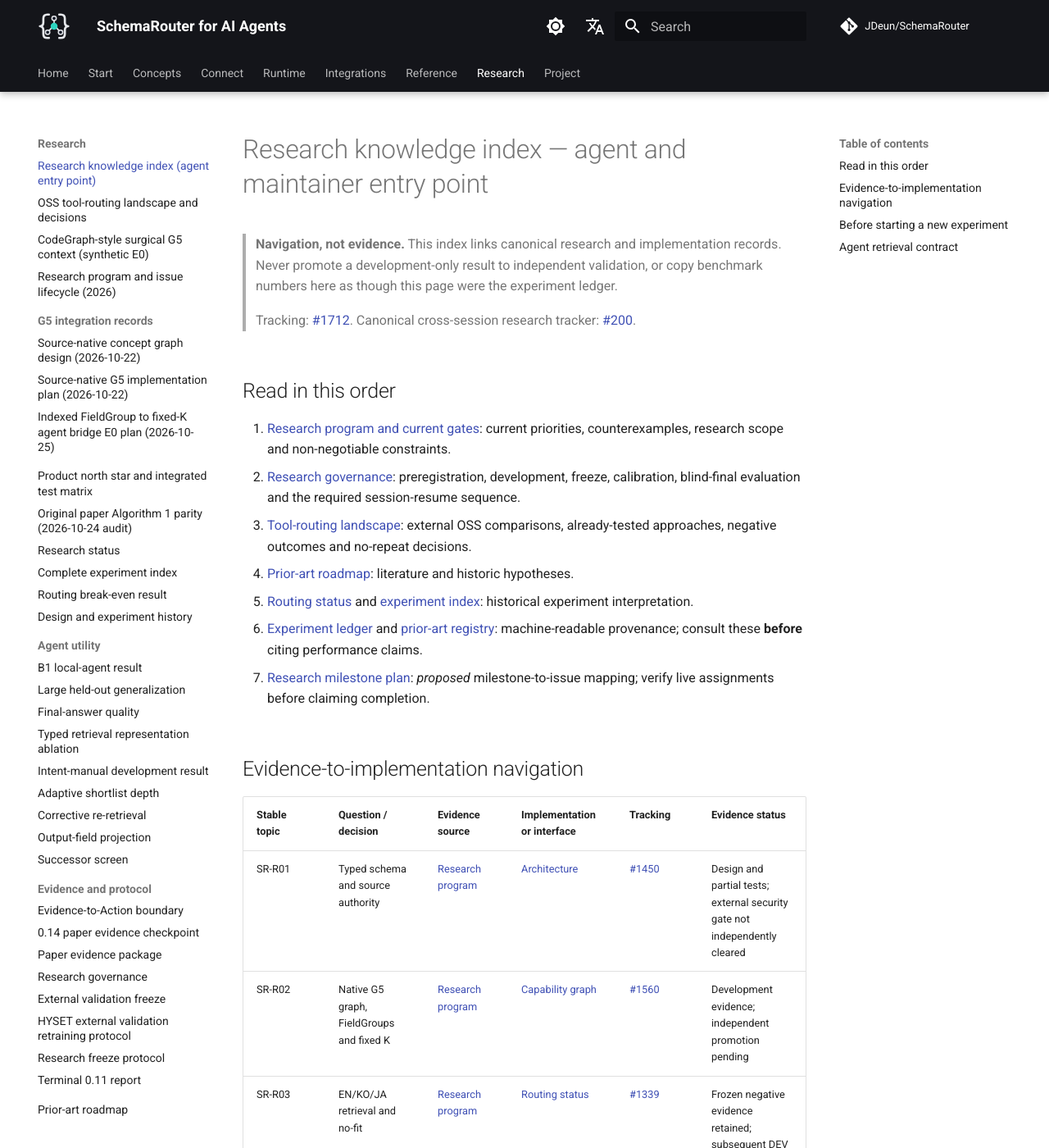
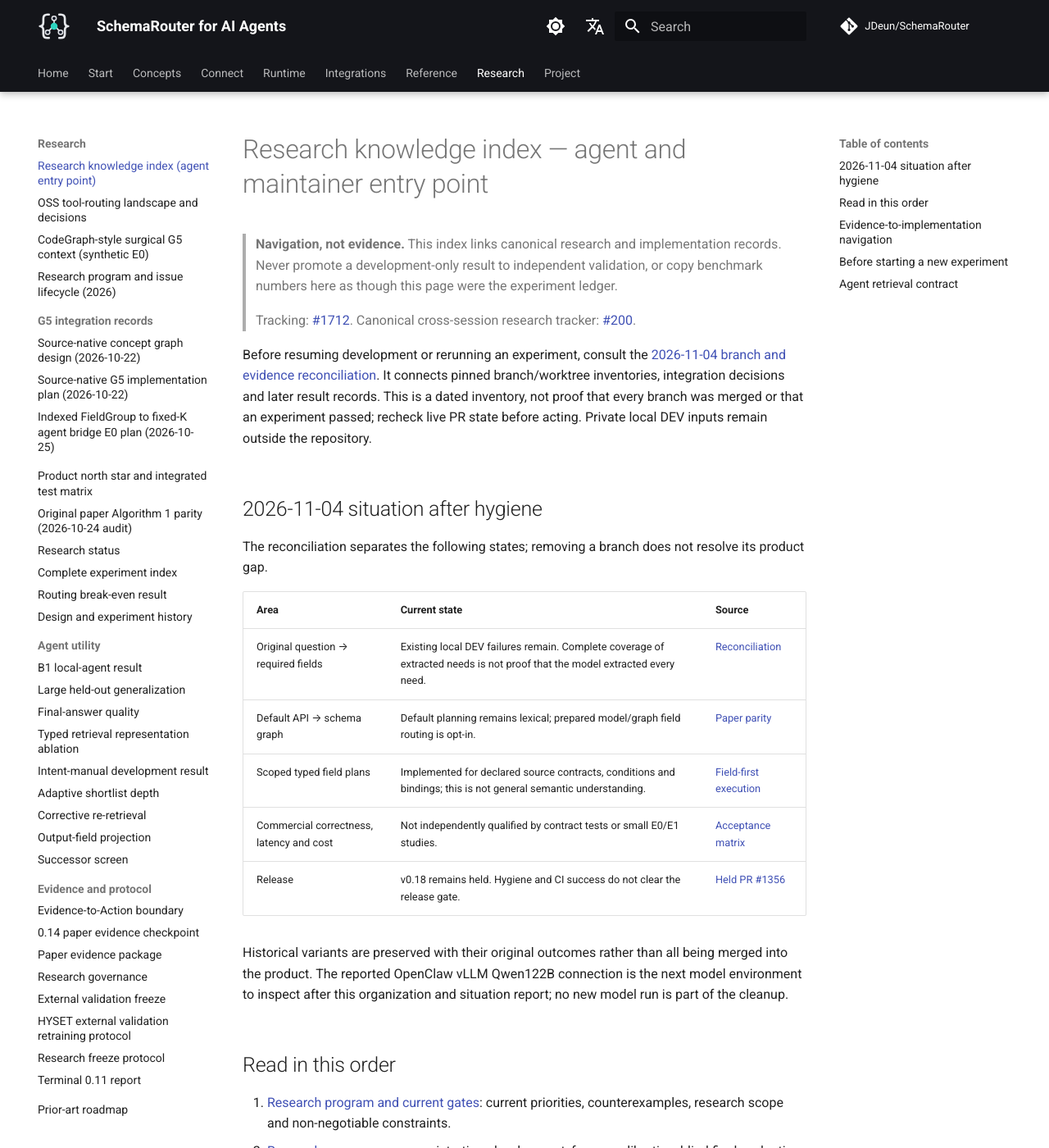
Before and after one commit to JDeun/SchemaRouter, an MkDocs documentation site: the page built from docs/research/knowledge-index.md, in a window 1280 px wide and 1400 px high. Shown: the whole window at 82% size. Built offline with MkDocs 1.6.1 and Material for MkDocs 9.7.7, drawn with Linux system fonts in a browser that asks for light colours; comment, search, counter and statistics services are not loaded.

Commit message:
docs: reconcile branch hygiene, research evidence and field-routing gaps (#1881)
* docs: reconcile archived branches, evidence and current product gaps

* fix: refresh experiment index table review pins

```diff
--- a/docs/research/knowledge-index.md
+++ b/docs/research/knowledge-index.md
@@ -6,6 +6,28 @@
 >
 > Tracking: [#1712](https://github.com/JDeun/SchemaRouter/issues/1712).
 > Canonical cross-session research tracker: [#200](https://github.com/JDeun/SchemaRouter/issues/200).
+
+Before resuming development or rerunning an experiment, consult the
+[2026-11-04 branch and evidence reconciliation](https://github.com/JDeun/SchemaRouter/blob/main/benchmarks/repository-reconciliation-2026-11-04.json).
+It connects pinned branch/worktree inventories, integration decisions and later result records.
+This is a dated inventory, not proof that every branch was merged or that an experiment passed;
+recheck live PR state before acting. Private local DEV inputs remain outside the repository.
+
+## 2026-11-04 situation after hygiene
+
+The reconciliation separates the following states; removing a branch does not resolve its product gap.
+
+| Area | Current state | Source |
+| --- | --- | --- |
+| Original question → required fields | Existing local DEV failures remain. Complete coverage of extracted needs is not proof that the model extracted every need. | [Reconciliation](https://github.com/JDeun/SchemaRouter/blob/main/benchmarks/repository-reconciliation-2026-11-04.json) |
+| Default API → schema graph | Default planning remains lexical; prepared model/graph field routing is opt-in. | [Paper parity](original-paper-algorithm1-parity.md) |
+| Scoped typed field plans | Implemented for declared source contracts, conditions and bindings; this is not general semantic understanding. | [Field-first execution](../concepts/field-first-execution.md) |
+| Commercial correctness, latency and cost | Not independently qualified by contract tests or small E0/E1 studies. | [Acceptance matrix](product-north-star-and-test-matrix.md) |
+| Release | v0.18 remains held. Hygiene and CI success do not clear the release gate. | [Held PR #1356](https://github.com/JDeun/SchemaRouter/pull/1356) |
+
+Historical variants are preserved with their original outcomes rather than all being merged into the product.
+The reported OpenClaw vLLM Qwen122B connection is the next model environment to inspect after this
+organization and situation report; no new model run is part of the cleanup.
 
 ## Read in this order
 
```
Also changed, not shown: docs/research/experiment-index.md (+8 -4 lines), docs_ko/research/experiment-index.md (+6 -3 lines), docs_ko/research/knowledge-index.md (+22 -0 lines), research/autoresearch/paper-field-union-implementation-e0.md (+1 -1 lines), 5 other files.
